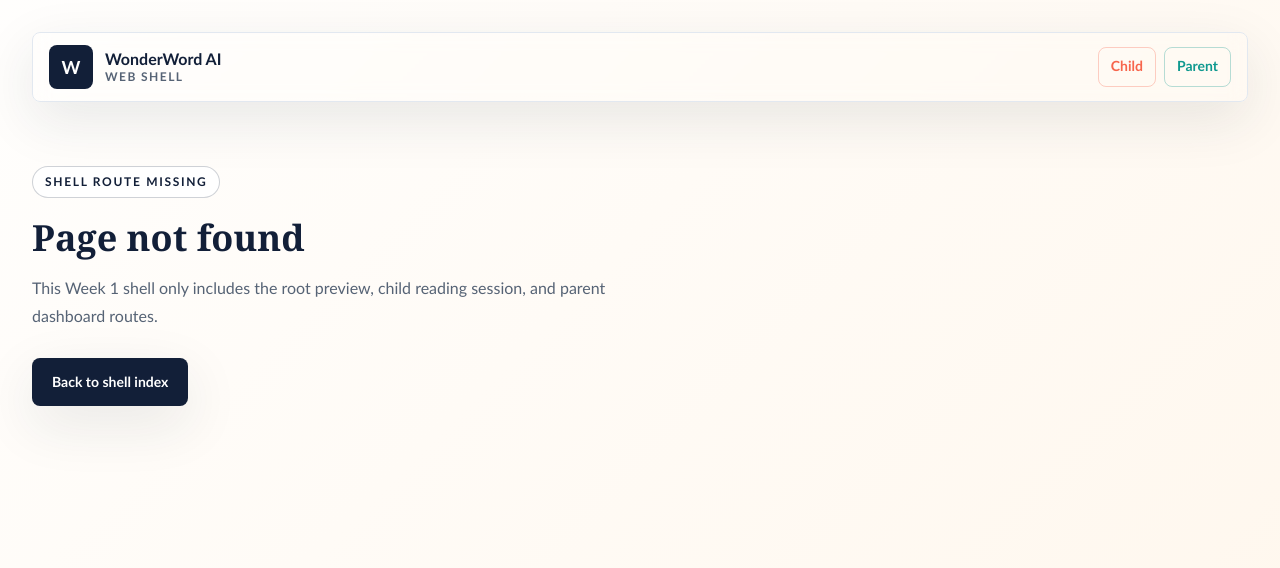
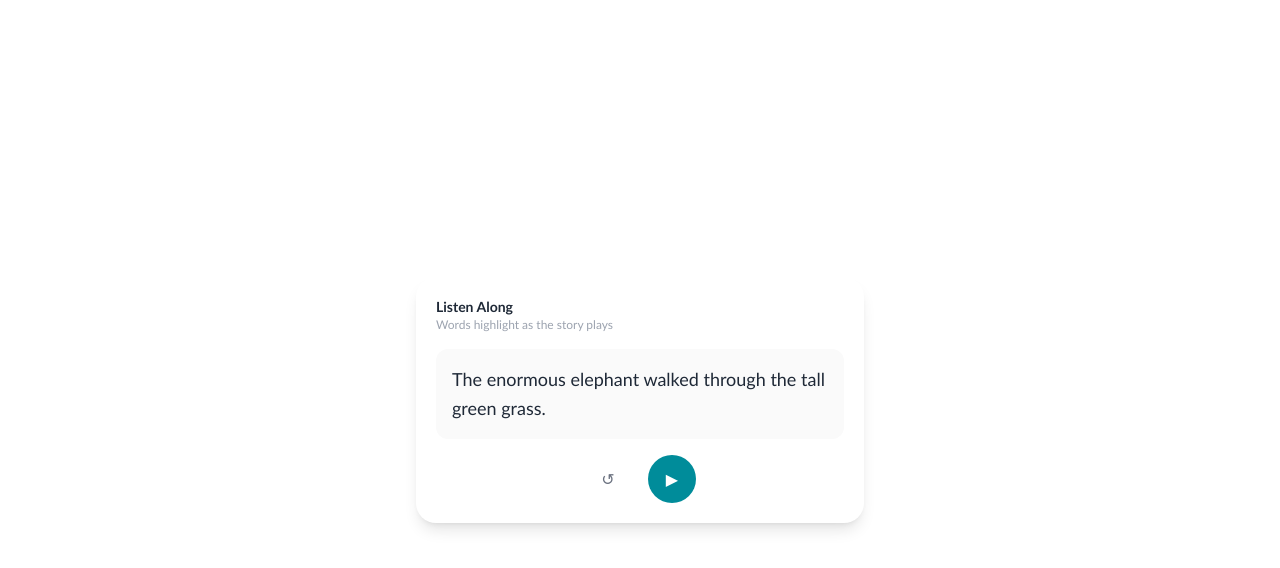
Before and after one commit to WonderWord-DEV-Team/WonderWordAI, a Next.js app in the folder apps/web/: page /dev-listen-tab-test in a window 1280 px wide. Before the commit this address had no page. Shown: the top 568 px of the page. Built offline with nearby package versions, Linux system fonts and the light colour scheme.

Commit message:
feat: add ListenTabContent with word-level highlight sync

```diff
--- /dev/null
+++ b/apps/web/app/dev-listen-tab-test/page.tsx
@@ -0,0 +1,26 @@
+import ListenTabContent from "@/components/child/ListenTabContent";
+
+const mockWords = [
+  { word: "The", start: 0.0, end: 0.4 },
+  { word: "enormous", start: 0.4, end: 1.2 },
+  { word: "elephant", start: 1.2, end: 2.0 },
+  { word: "walked", start: 2.0, end: 2.6 },
+  { word: "through", start: 2.6, end: 3.2 },
+  { word: "the", start: 3.2, end: 3.5 },
+  { word: "tall", start: 3.5, end: 4.0 },
+  { word: "green", start: 4.0, end: 4.5 },
+  { word: "grass.", start: 4.5, end: 5.2 },
+];
+
+export default function ListenTabTestPage() {
+  return (
+    <div className="min-h-screen bg-white flex items-center justify-center p-8">
+      <div className="w-full max-w-md bg-white rounded-[20px] shadow-lg p-5">
+        <ListenTabContent
+          words={mockWords}
+          audioSrc="https://interactive-examples.mdn.mozilla.net/media/cc0-audio/t-rex-roar.mp3"
+        />
+      </div>
+    </div>
+  );
+}
--- /dev/null
+++ b/apps/web/components/child/KaraokeHighlighter.tsx
@@ -0,0 +1,60 @@
+"use client";
+
+import { useEffect, useRef, useState } from "react";
+
+type WordTiming = {
+  word: string;
+  start: number;
+  end: number;
+};
+
+type KaraokeHighlighterProps = {
+  words: WordTiming[];
+  isPlaying: boolean;
+  audioRef: React.RefObject<HTMLAudioElement>;
+};
+
+export default function KaraokeHighlighter({
+  words,
+  isPlaying,
+  audioRef,
+}: KaraokeHighlighterProps) {
+  const [activeIndex, setActiveIndex] = useState<number>(-1);
+  const frameRef = useRef<number | null>(null);
+
+  useEffect(() => {
+    if (!isPlaying || !audioRef.current) return;
+
+    const update = () => {
+      const currentTime = audioRef.current?.currentTime ?? 0;
+      const index = words.findIndex(
+        (w) => currentTime >= w.start && currentTime < w.end
+      );
+      setActiveIndex(index);
+      frameRef.current = requestAnimationFrame(update);
+    };
+
+    frameRef.current = requestAnimationFrame(update);
+
+    return () => {
+      if (frameRef.current) cancelAnimationFrame(frameRef.current);
+    };
+  }, [isPlaying, words, audioRef]);
+
+  return (
+    <p className="text-lg leading-relaxed text-gray-800">
+      {words.map((w, i) => (
+        <span
+          key={i}
+          className={
+            i <= activeIndex
+              ? "text-[#008C9A] font-semibold transition-colors"
+              : "text-gray-800 transition-colors"
+          }
+        >
+          {w.word}{" "}
+        </span>
+      ))}
+    </p>
+  );
+}
--- /dev/null
+++ b/apps/web/components/child/ListenTabContent.tsx
@@ -0,0 +1,73 @@
+"use client";
+
+import { useRef, useState } from "react";
+import KaraokeHighlighter from "./KaraokeHighlighter";
+
+type WordTiming = {
+  word: string;
+  start: number;
+  end: number;
+};
+
+type ListenTabContentProps = {
+  words: WordTiming[];
+  audioSrc: string;
+};
+
+export default function ListenTabContent({ words, audioSrc }: ListenTabContentProps) {
+  const audioRef = useRef<HTMLAudioElement>(null);
+  const [isPlaying, setIsPlaying] = useState(false);
+
+  const togglePlay = () => {
+    if (!audioRef.current) return;
+    if (isPlaying) {
+      audioRef.current.pause();
+    } else {
+      audioRef.current.play();
+    }
+    setIsPlaying(!isPlaying);
+  };
+
+  const restart = () => {
+    if (!audioRef.current) return;
+    audioRef.current.currentTime = 0;
+    audioRef.current.play();
+    setIsPlaying(true);
+  };
+
+  return (
+    <div className="flex flex-col gap-4">
+      <div>
+        <p className="text-sm font-semibold text-gray-800">Listen Along</p>
+        <p className="text-xs text-gray-400">Words highlight as the story plays</p>
+      </div>
+
+      <div className="bg-[#FAFAFA] rounded-xl p-4">
+        <KaraokeHighlighter words={words} isPlaying={isPlaying} audioRef={audioRef} />
+      </div>
+
+      <audio
+        ref={audioRef}
+        src={audioSrc}
+        onEnded={() => setIsPlaying(false)}
+      />
+
+      <div className="flex items-center justify-center gap-4">
+        <button
+          aria-label="Restart"
+          onClick={restart}
+          className="w-12 h-12 min-h-[48px] flex items-center justify-center text-gray-500"
+        >
+          ↺
+        </button>
+        <button
+          aria-label={isPlaying ? "Pause" : "Play"}
+          onClick={togglePlay}
+          className="w-12 h-12 min-h-[48px] bg-[#008C9A] rounded-full flex items-center justify-center text-white"
+        >
+          {isPlaying ? "⏸" : "▶"}
+        </button>
+      </div>
+    </div>
+  );
+}
```
